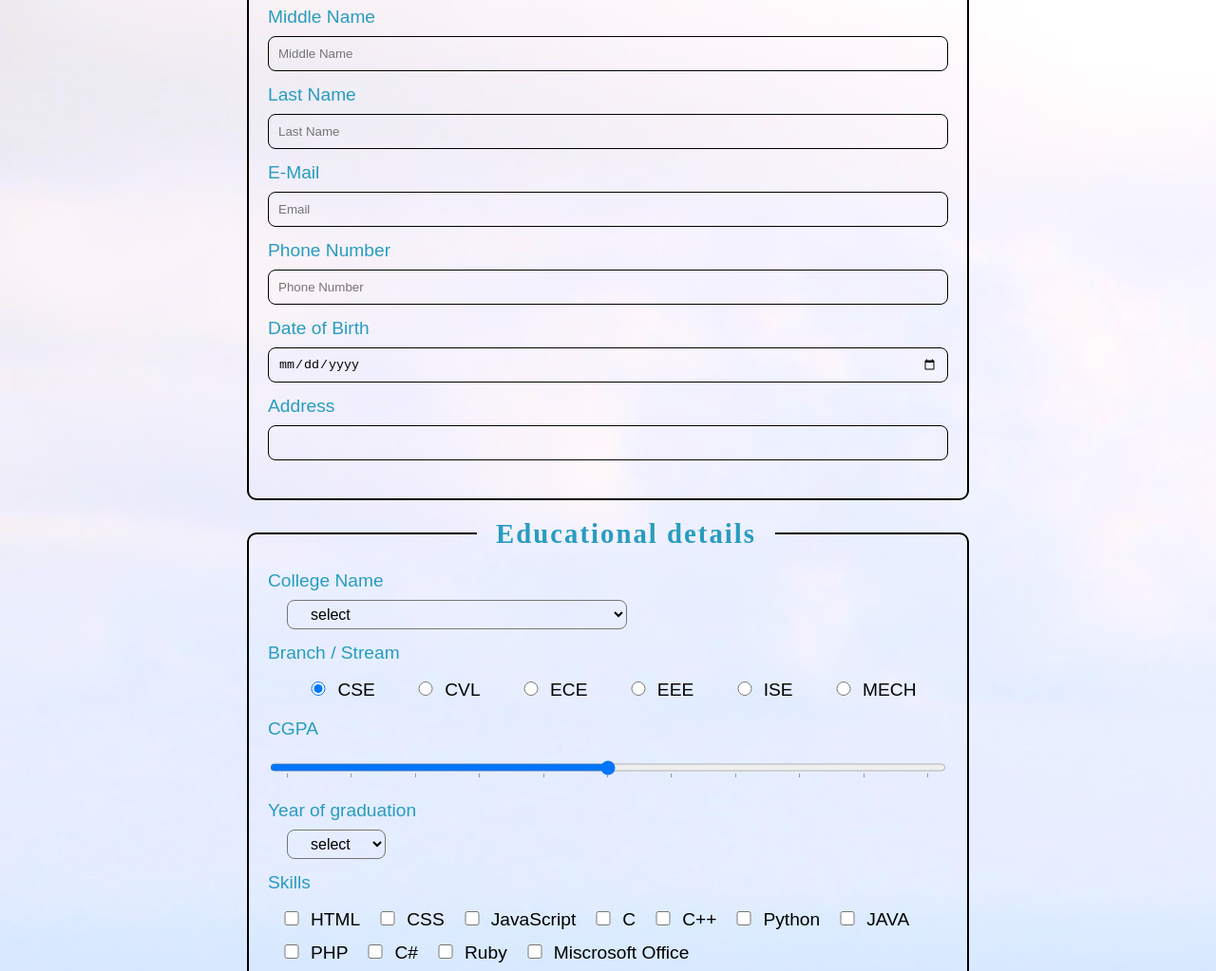
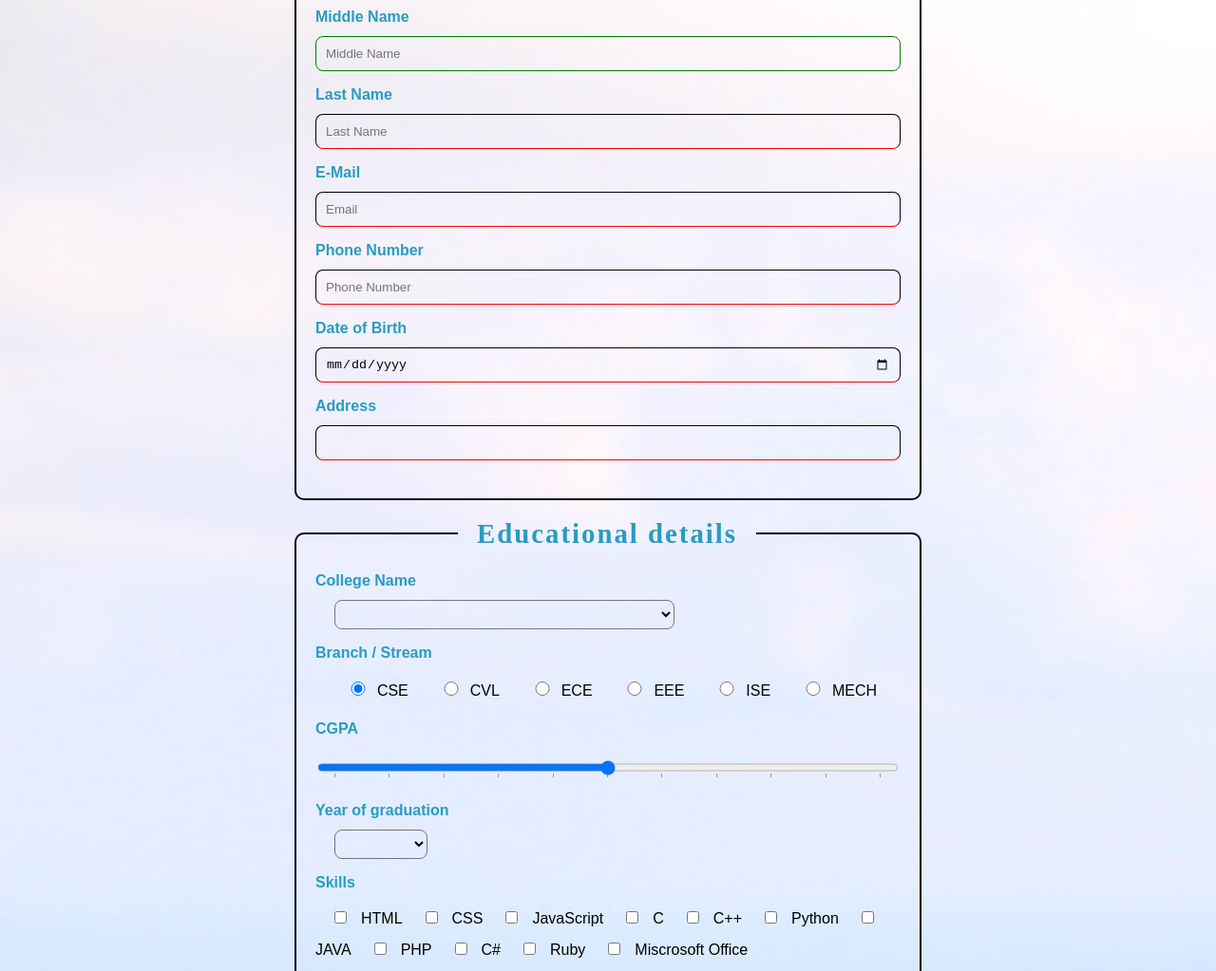
Before and after one commit to SAHAShs/SimpleForm, a plain HTML site: page index.html in a window 1280 px wide. Shown: the part 244-1267 px from the top of the page at 95% size. Drawn offline with Linux system fonts and the light colour scheme.

Commit message:
Add files via upload

```diff
--- a/index.html
+++ b/index.html
@@ -15,7 +15,7 @@
         }
 
         form {
-            margin: 10px 250px 100px 250px;
+            margin: 10px 300px 100px 300px;
             column-count: 1;
             line-height: 30px;
         }
@@ -27,16 +27,26 @@
             border-radius: 10px;
             border: 2px solid black;
         }
+        .Educational legend{
+            margin-left: 150px;
+        }
 
         legend {
             padding: 0px 20px 0px 20px;
-            margin-left: 220px;
+            margin-left: 170px;
             font-weight: bolder;
             font-size: 1.8rem;
             color: #289cc0;
             letter-spacing: 2px;
         }
 
+
+        input:invalid{
+            border-bottom: 1px solid red;
+        }
+        input:valid{
+            border: 1px solid green;
+        }
         input {
             border: 1px solid black;
             outline: none;
@@ -47,10 +57,11 @@
         }
 
         label {
-            font-size: 1.2rem;
+            font-size: 1rem;
             font-family: Arial, Helvetica, sans-serif;
             color: #289cc0;
             margin: 10px 0px 5px 0px;
+            font-weight: bold;
         }
 
         #resume {
@@ -71,6 +82,9 @@
             color: rgb(0, 3, 5);
             background-color:aliceblue;
         }
+        input[type="submit"]:active{
+            scale: 0.9;
+        }
 
         .department {
             font-size: larger;
@@ -78,13 +92,11 @@
             align-content: center;
             justify-content: space-evenly;
         }
-
+        .Skills label,
         .department label {
             color: black;
-        }
+            font-weight: normal;
 
-        .Skills label {
-            color: black;
         }
 
         input[type="radio"] {
@@ -108,8 +120,8 @@
 
         input[type="checkbox"] {
             margin: 10px 10px 10px 15px;
-            height: 15px;
-            width: 20px;
+            height: 13px;
+            width: 23px;
         }
         textarea{
             background: transparent;
@@ -152,6 +164,13 @@
             border-radius: 8px;
             margin-left: 20px;
         }
+        .popup button:hover{
+            color: rgb(0, 3, 5);
+            background-color:rgb(186, 216, 242);
+        }
+        .popup button:active{
+            scale: 0.9;
+        }
     </style>
 </head>
 
@@ -166,26 +185,26 @@
         <fieldset>
             <legend>Personal Details</legend>
             <label for="fName">First Name</label>
-            <input type="text" name="fName" id="fName" placeholder="First Name" required>
+            <input type="text" name="fName" id="fName" placeholder="First Name" required pattern="[a-zA-Z ]{1,9}">
             <label for="mName">Middle Name</label>
-            <input type="text" name="mName" id="mName" placeholder="Middle Name">
+            <input type="text" name="mName" id="mName" placeholder="Middle Name" pattern="[a-zA-z ]">
             <label for="lName">Last Name</label>
-            <input type="text" name="lName" id="lName" placeholder="Last Name" required>
+            <input type="text" name="lName" id="lName" placeholder="Last Name" required pattern="[a-zA-Z ]{1-9}">
             <label for="Emial">E-Mail</label>
             <input type="email" name="email" id="email" placeholder="Email" required>
             <label for="phoneNumber">Phone Number</label>
-            <input type="text" name="phoneNumber" id="phoneNumber" placeholder="Phone Number" required>
+            <input type="text" name="phoneNumber" id="phoneNumber" placeholder="Phone Number" required pattern="[0-9]{10,10}">
             <label for="DOB">Date of Birth</label>
             <input type="date" name="DOB" id="DOB" required>
             <label for="Address">Address</label>
-            <input type="text" name="Address" id="Address" required >
+            <input type="text" name="Address" id="Address" required>
         </fieldset>
-        <fieldset>
+        <fieldset class="Educational">
             <legend>Educational details</legend>
             <label for="CollegeName">College Name</label>
             <div>
                 <select name="clgname" id="clgname" required>
-                    <option>select</option>
+                    <option selected></option>
                     <option>B M S College of Engineering</option>
                     <option>Dayananda Sagar College of Engineering</option>
                     <option>Dr. Ambedkar Institute Of Technology</option>
@@ -225,7 +244,7 @@
             <label for="yog" name="yog">Year of graduation</label>
             <div>
                 <select name="yog" id="yog" required>
-                    <option>select</option>
+                    <option selected></option>
                     <option>2017</option>
                     <option>2018</option>
                     <option>2019</option>
@@ -255,7 +274,7 @@
                 <input type="checkbox" name="MiscrosoftOffice"><label for="MiscrosoftOffice">Miscrosoft Office</label>
             </div>
             <label for="resume">Resume</label>
-            <input type="file" name="resume" id="resume">
+            <input type="file" name="resume" id="resume" required>
             <label for="others">Others</label>
             <textarea name="others" id="others" cols="30" rows="3" placeholder="....">type here</textarea>
         </fieldset>
@@ -280,6 +299,7 @@
     sub1.addEventListener("click",function(event){
         event.preventDefault();
         pop.style.visibility="hidden";
+        sub.reset();
     });
 </script>
 </body>
```
